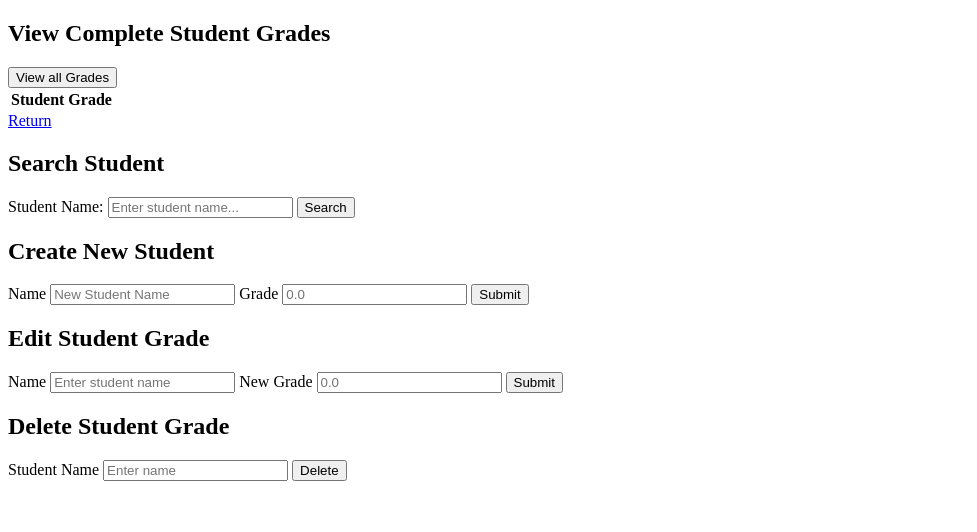
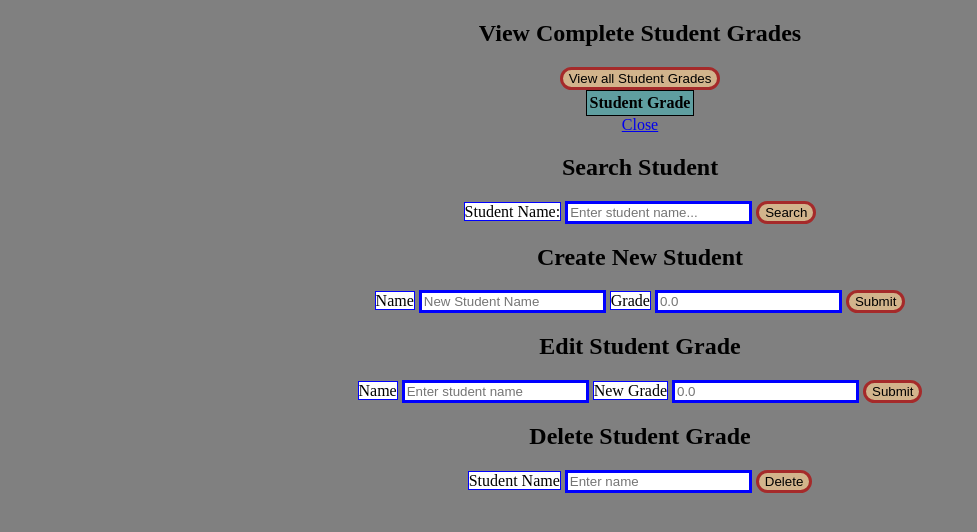
Before and after one commit to LOrtizGonzalez/CSE106_ExploratoryComputing, a plain HTML site: page Lab_5/grades.html in a window 1280 px wide. Shown: the whole page, without its empty margins (0-977 px from the left). Drawn offline with Linux system fonts and the light colour scheme.

Commit message:
Added CSS file. Made minor corrections.

```diff
--- a/Lab_5/grades.html
+++ b/Lab_5/grades.html
@@ -1,6 +1,7 @@
 <!DOCTYPE html>
 <html>
   <head>
+    <link rel="stylesheet" href="styles.css">
     <script src="myScript.js"></script>
   </head>
   <body>
@@ -8,14 +9,14 @@
     <h2>View Complete Student Grades</h2>
     <div>
       <form>
-        <button type="button" onclick="getGrades()">View all Grades</button>
+        <button type="button" onclick="getGrades()">View all Student Grades</button>
         <table id="allGrades">
           <tr>
             <th>Student</th>
             <th>Grade</th>
           </tr>
         </table>
-        <a href="grades.html">Return</a>
+        <a href="grades.html">Close</a>
       </form>
 
     </div>
@@ -25,7 +26,7 @@
       <form>
         <label for="name">Student Name:</label>
         <input type="text" id="name" placeholder="Enter student name...">
-        <button type="button" onclick="searchStudent()">Search</button><h2 id="searchReply"></h2>
+        <button type="button" onclick="searchStudent()">Search</button><h3 id="searchReply"></h3>
       </form>
     </div>
 
@@ -36,7 +37,7 @@
         <input type="text" id="newStudentName" placeholder="New Student Name">
         <label>Grade</label>
         <input type="text" id="newStudentGrade" placeholder="0.0">
-        <button type="button" onclick="createStudent()">Submit</button><h2 id="createHeader"></h2>
+        <button type="button" onclick="createStudent()">Submit</button><h3 id="createHeader"></h3>
       </form>
     </div>
 
@@ -47,7 +48,7 @@
         <input type="text" id="editGrade" placeholder="Enter student name">
         <label>New Grade</label>
         <input type="text" id="updatedGrade" placeholder="0.0">
-        <button type="button" onclick="editGrades()">Submit</button><h2 id="Updated"></h2>
+        <button type="button" onclick="editGrades()">Submit</button><h3 id="Updated"></h3>
       </form>
     </div>
 
@@ -57,7 +58,7 @@
         <label>Student Name</label>
         <input type="text" id="delete_Student" placeholder="Enter name">
         <button type="button" onclick="deleteStudent()">Delete</button>
-        <h2 id="deletedStudent"></h2>
+        <h3 id="deletedStudent"></h3>
       </form>
     </div>
 
--- a/Lab_5/myScript.js
+++ b/Lab_5/myScript.js
@@ -47,7 +47,8 @@ function createStudent() {
     xhttp.send(JSON.stringify(body));
     xhttp.onload = function() {
         const rep = JSON.parse(this.responseText);
-        document.getElementById("createHeader").innerHTML = "Student " + name1 + " " + rep[name1] + " was created.";
+        // document.getElementById("createHeader").innerHTML = "Student " + name1 + " " + rep[name1] + " was created.";
+        document.getElementById("createHeader").innerHTML = "Student " + name1 + " was created.";
     };
 }
 
@@ -69,7 +70,7 @@ function editGrades(name) {
             xtp.onload = function() {
                 if(xtp.status != 404) {
                     const rep = JSON.parse(this.responseText);
-                    document.getElementById("Updated").innerHTML = "Updated" + val + " with new Grade: " + rep[val];
+                    document.getElementById("Updated").innerHTML = "Updated " + val + " with new Grade: " + rep[val];
                 }
             }
             xtp.send(JSON.stringify(payload));
@@ -94,7 +95,7 @@ function deleteStudent() {
             var xtp = new XMLHttpRequest();
             xtp.open("DELETE", url, true);
             xtp.onload = function() {
-                document.getElementById("deletedStudent").innerHTML = "Deleted" + val;
+                document.getElementById("deletedStudent").innerHTML = "Deleted " + val;
             }
             xtp.send();
         }
--- /dev/null
+++ b/Lab_5/styles.css
@@ -0,0 +1,37 @@
+body {
+    background-color: gray;
+
+}
+h2 {
+    text-align: center;
+}
+
+div {
+    text-align: center;
+}
+
+label {
+    background-color: white;
+    border: 1px solid blue;
+}
+
+input {
+    background-color: white;
+    border: 3px solid blue;
+}
+
+table {
+    margin-left: auto;
+    margin-right: auto;
+}
+
+button {
+    background-color: tan;
+    border: 3px solid brown;
+    border-radius: 25px;
+}
+
+table {
+    background-color: cadetblue;
+    border: 1px solid;
+}
```
